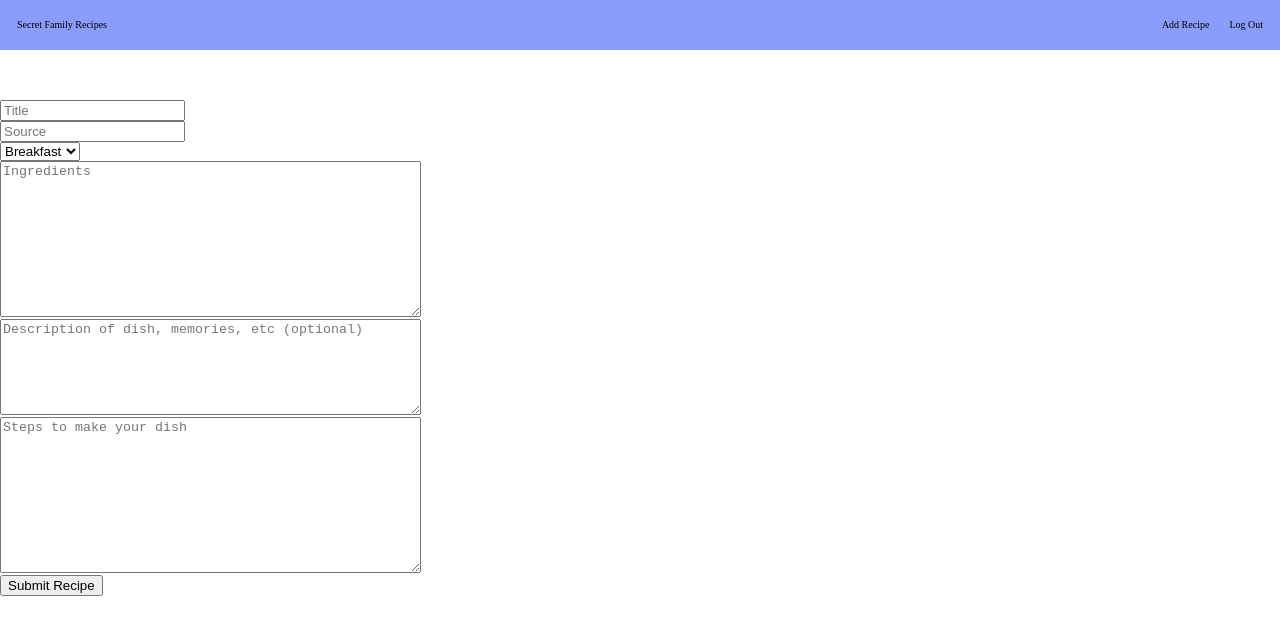
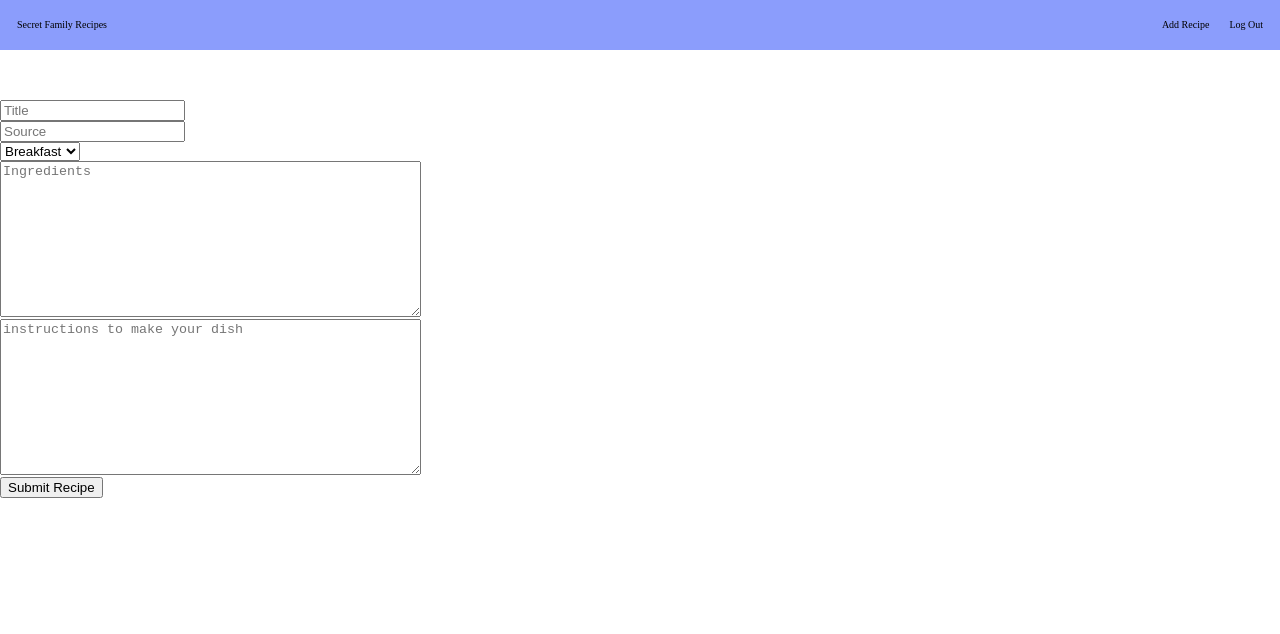
Before and after one commit to secret-family-recipes-cookbook-1/Front-End, a React (Create React App) app in the folder client/: page /add-recipe in a window 1280 px wide. Shown: the top 634 px of the page. Built offline with nearby package versions, Linux system fonts and the light colour scheme; sample sign-in values are in the browser's storage.

Commit message:
AddRecipe.js is working, sends post request but api errors out atm

```diff
--- a/client/src/components/AddRecipe.js
+++ b/client/src/components/AddRecipe.js
@@ -2,6 +2,7 @@ import React from "react";
 import { withFormik, Form, Field } from "formik";
 import * as Yup from "yup";
 import axios from "axios";
+import { axiosWithAuth } from "../utils/axiosWithAuth";
 
 const AddRecipe = ({ errors, touched }) => {
   return (
@@ -37,22 +38,12 @@ const AddRecipe = ({ errors, touched }) => {
       <Field
         as="textarea"
         type="text"
-        name="body"
-        cols="50"
-        rows="6"
-        placeholder="Description of dish, memories, etc (optional)"
-      />
-      {touched.body && errors.body && <div>{errors.body}</div>}
-      <br />
-      <Field
-        as="textarea"
-        type="text"
-        name="steps"
+        name="instructions"
         cols="50"
         rows="10"
-        placeholder="Steps to make your dish"
+        placeholder="instructions to make your dish"
       />
-      {touched.steps && errors.steps && <div>{errors.steps}</div>}
+      {touched.instructions && errors.instructions && <div>{errors.instructions}</div>}
       <br />
       <button type="submit">Submit Recipe</button>
     </Form>
@@ -60,14 +51,14 @@ const AddRecipe = ({ errors, touched }) => {
 };
 
 const FormikAddRecipe = withFormik({
-  mapPropsToValues({ title, source, category, ingredients, body, steps }) {
+  mapPropsToValues({ title, source, category, ingredients, instructions }) {
     return {
+      user_id: parseInt(localStorage.getItem('userId'), 10),
       title: title || "",
       source: source || "",
       category: category || "",
       ingredients: ingredients || "",
-      body: body || "",
-      steps: steps || ""
+      instructions: instructions || ""
     };
   },
   validationSchema: Yup.object().shape({
@@ -81,18 +72,18 @@ const FormikAddRecipe = withFormik({
     ingredients: Yup.string()
       .required("You must enter ingredients.")
       .min(20, "Ingredients too short."),
-    steps: Yup.string()
-      .required("You must enter steps for your recipe.")
-      .min(20, "Steps too short.")
+    instructions: Yup.string()
+      .required("You must enter instructions for your recipe.")
+      .min(20, "instructions too short.")
   }),
-  handleSubmit(values, { resetForm }) {
-    axios
-      .post("https://reqres.in/api/users", values)
+  handleSubmit(values, history) {
+    axiosWithAuth()
+      .post("/recipes", values)
       .then(res => {
-        console.log("Success!", res);
-        resetForm();
+        console.log("[--SUCCESS--][POST]: AddRecipe.js ~ ", res);
+        history.push('/recipes');
       })
-      .catch(err => console.log(err.response));
+      .catch(err => console.log("[#-ERROR-#][POST]: AddRecipe.js ~ ", values, err));
   }
 })(AddRecipe);
 
--- a/client/src/components/Login.js
+++ b/client/src/components/Login.js
@@ -41,11 +41,13 @@ const FormikLogin = withFormik({
 			.post("/auth/login", values)
 			.then(res => {
 				localStorage.setItem("token", res.data.token);
+				localStorage.setItem("userId", res.data.id);
 				console.log("Response From Login: ", res);
 				history.push("/recipes");
 			})
 			.catch(err => {
 				localStorage.removeItem("token");
+				localStorage.removeItem("userId");
 				console.log("Error From Login: ", err);
 			});
 	}
```
